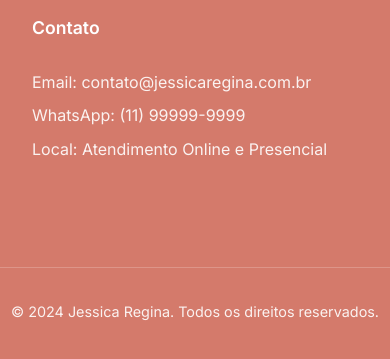
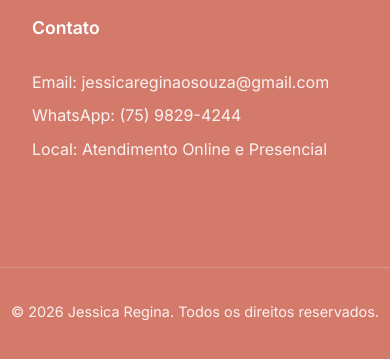
Before and after one commit to banzak1/psico-landingPage, an Angular app: page / in a window 390 px wide. Shown: the part 6806-7165 px from the top of the page. Built offline with nearby package versions, Linux system fonts and the light colour scheme; a web font is replaced by a local one.

Commit message:
feat: chance phone number contact

```diff
--- a/src/app/core/footer/footer.component.html
+++ b/src/app/core/footer/footer.component.html
@@ -13,12 +13,12 @@
     </div>
     <div class="footer-contact">
       <h4>Contato</h4>
-      <p>Email: contato&#64;jessicaregina.com.br</p>
-      <p>WhatsApp: (11) 99999-9999</p>
+      <p>Email: jessicareginaosouza&#64;gmail.com</p>
+      <p>WhatsApp: (75) 9829-4244</p>
       <p>Local: Atendimento Online e Presencial</p>
     </div>
   </div>
   <div class="footer-bottom">
-    <p>&copy; 2024 Jessica Regina. Todos os direitos reservados.</p>
+    <p>&copy; 2026 Jessica Regina. Todos os direitos reservados.</p>
   </div>
 </footer>
--- a/src/app/core/header/header.component.html
+++ b/src/app/core/header/header.component.html
@@ -9,7 +9,7 @@
       <a href="#como-funciona" (click)="closeMenu()">Como Funciona</a>
       <a href="#faq" (click)="closeMenu()">Dúvidas</a>
     </nav>
-    <a href="https://wa.me/5511999999999" target="_blank" class="btn btn-outline cta-header">Agendar Consulta</a>
+    <a href="https://wa.me/557598294244" target="_blank" class="btn btn-outline cta-header">Agendar Consulta</a>
     <button class="menu-toggle" (click)="toggleMenu()" aria-label="Toggle Menu">
       <span></span>
       <span></span>
--- a/src/app/features/landing/hero/hero.component.html
+++ b/src/app/features/landing/hero/hero.component.html
@@ -7,7 +7,7 @@
         Atendimento especializado em Terapia Cognitivo-Comportamental (TCC) para adultos e cuidado lúdico e responsável no Atendimento Infantil.
       </p>
       <div class="hero-actions">
-        <a href="https://wa.me/5511999999999" target="_blank" class="btn btn-primary cta-main">Agendar Primeira Sessão</a>
+        <a href="https://wa.me/557598294244" target="_blank" class="btn btn-primary cta-main">Agendar Primeira Sessão</a>
         <a href="#como-funciona" class="btn btn-outline cta-secondary">Saiba Como Funciona</a>
       </div>
     </div>
--- a/src/app/features/landing/how-it-works/how-it-works.component.html
+++ b/src/app/features/landing/how-it-works/how-it-works.component.html
@@ -23,7 +23,7 @@
     </div>
 
     <div class="cta-container text-center">
-      <a href="https://wa.me/5511999999999" target="_blank" class="btn btn-primary">Falar no WhatsApp</a>
+      <a href="https://wa.me/557598294244" target="_blank" class="btn btn-primary">Falar no WhatsApp</a>
     </div>
   </div>
 </section>
```
